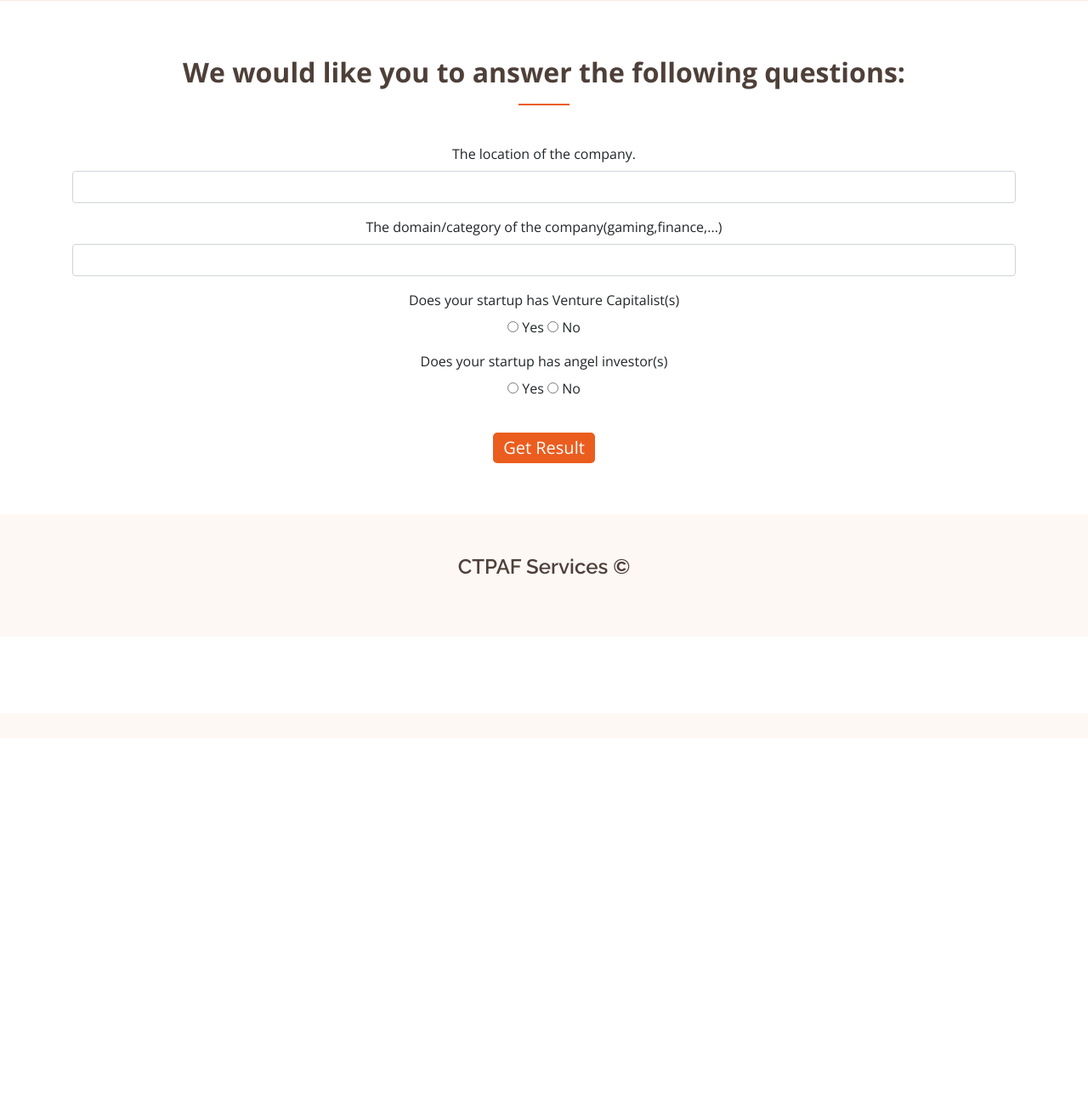
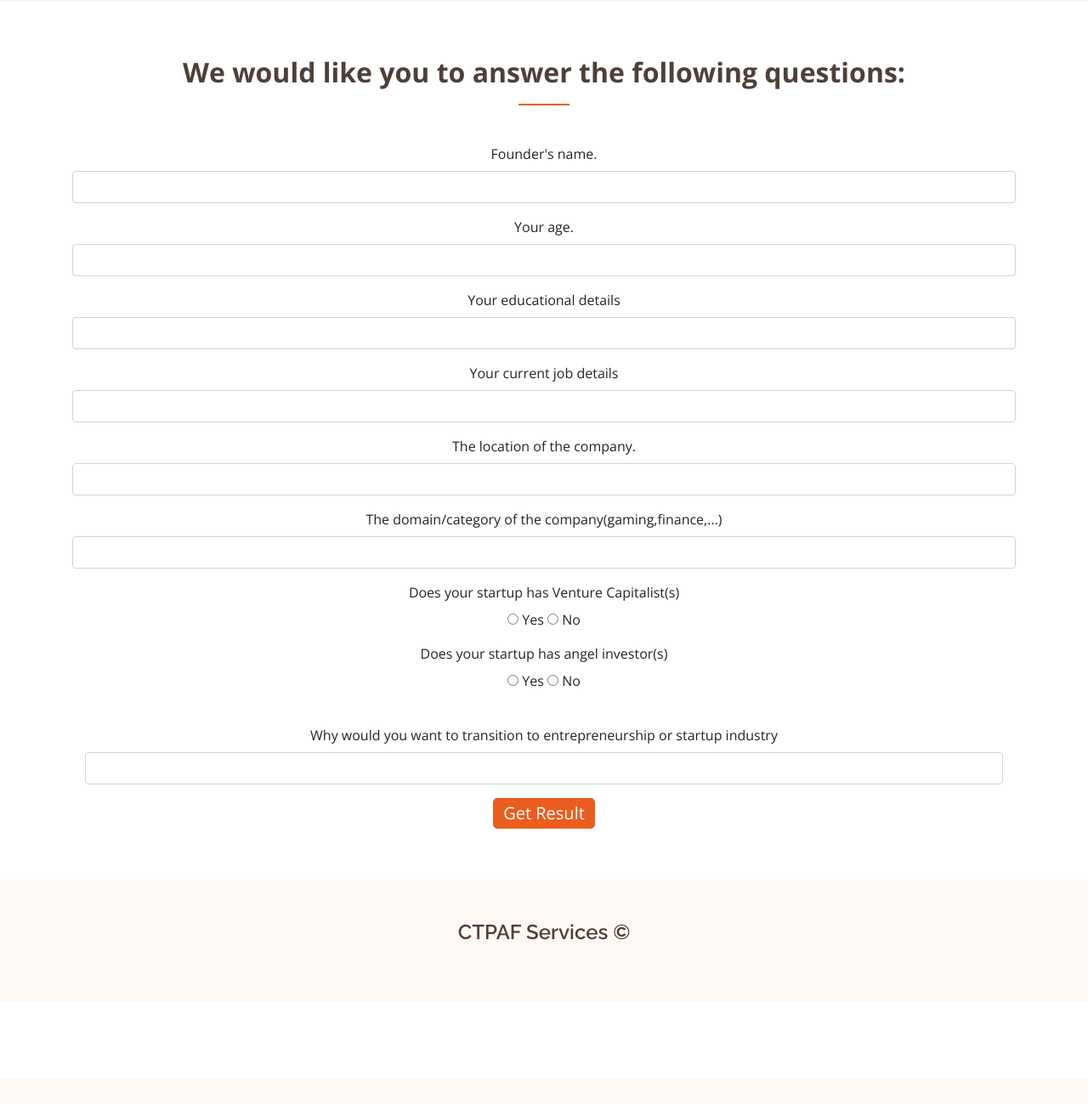
Before and after one commit to aryamasinha/CTPAF-Services, a Flask app: page /startup in a window 1280 px wide. Shown: the part 631-1930 px from the top of the page at 85% size. Before the commit the page ends 1307 px from the top, so only its background shows below. Run offline with Flask 2, Linux system fonts and the light colour scheme; parts of the project's set-up code (start-up, migrations or seed data) failed here and were passed over; some libraries are stand-ins or nearby versions.

Commit message:
frontend changes

```diff
--- a/models_and_datasets/data_science_jobs_analysis.py
+++ b/models_and_datasets/data_science_jobs_analysis.py
@@ -24,7 +24,7 @@ class analysisModel:
         df['skills'] = df['skills'].apply(lambda x: x.split('\n'))
         df_skills=pd.DataFrame(df.skills.apply(pd.Series).stack().value_counts()).reset_index()
         df_skills.columns=["skills","count"]
-        df_skills.head()
+        df_skills_relev=df_skills.head(20)
         total=df_skills['count'].sum()
         def findweight(row):
             return (row['count']/total) * 100
--- a/templates/startup_form.html
+++ b/templates/startup_form.html
@@ -83,7 +83,33 @@
                 <div class="col-lg-12 mt-12 mt-lg-12" data-aos="fade-up" data-aos-delay="200">
               <center>
                   <form action="{{url_for('result_st')}}" method="post">
+
                     <div class="form-row">
+                      <div class="form-group col-md-12">
+                        <label for="name">Founder's name.</label>
+                        <input type="text" name="fname" class="form-control" id="location"/>
+                        <div class="validate"></div>
+                      </div>
+
+                      <div class="form-group col-md-12">
+                        <label for="name">Your age.</label>
+                        <input type="text" name="age" class="form-control" id="location"/>
+                        <div class="validate"></div>
+                      </div>
+
+                      <div class="form-group col-md-12">
+                        <label for="name">Your educational details</label>
+                        <input type="text" name="education" class="form-control" id="location"/>
+                        <div class="validate"></div>
+                      </div>
+
+                      <div class="form-group col-md-12">
+                          <label for="name">Your current job details</label>
+                          <input type="text" name="job" class="form-control" id="location"/>
+                          <div class="validate"></div>
+                        </div>
+
+
 
                       <div class="form-group col-md-12">
                         <label for="name">The location of the company.</label>
@@ -118,6 +144,12 @@
                       <br>
                       <div class="validate"></div>
                     </div>
+
+                    <div class="form-group col-md-12">
+                        <label for="name">Why would you want to transition to entrepreneurship or startup industry</label>
+                        <input type="text" name="question" class="form-control" id="location"/>
+                        <div class="validate"></div>
+                      </div>
 
                     <div class="text-center"><button value="predict" type="submit" style="color: white; background-color:#eb5d1e; font-size: 20px;border-color: transparent; padding: 1px 10px 1px 10px; border-radius: 5px;">Get Result</button></div>
 
```
